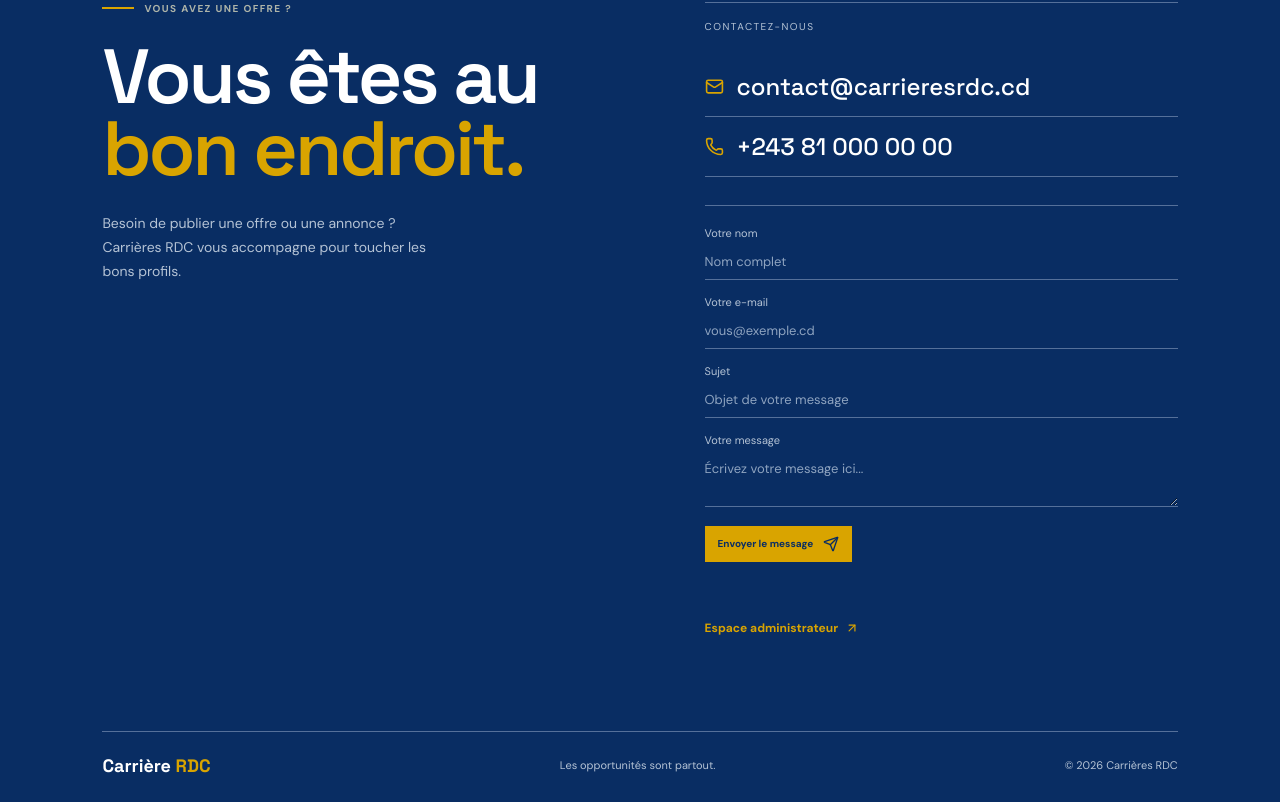
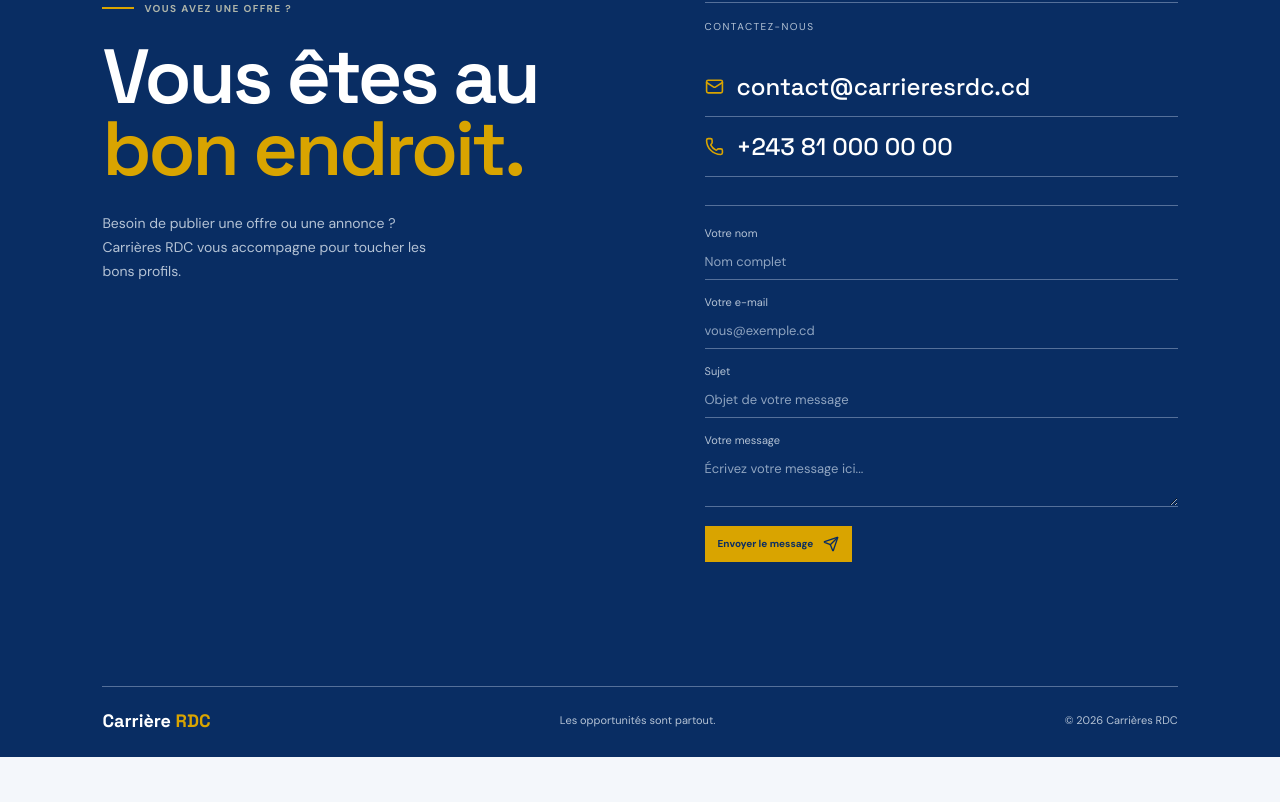
Before and after one commit to JeanVecko/Site-carriere, a Next.js app in the folder site/: page / in a window 1280 px wide. Shown: the part 1073-1875 px from the top of the page. After the commit the page ends 1830 px from the top, so only its background shows below. Built offline with nearby package versions, Linux system fonts and the light colour scheme; no server answers.

Commit message:
Mise en Jour

```diff
--- a/site/app/components/SiteFooter.tsx
+++ b/site/app/components/SiteFooter.tsx
@@ -1,8 +1,7 @@
 "use client";
 
 import { useState } from "react";
-import Link from "next/link";
-import { ArrowUpRight, Mail, Phone, Send } from "lucide-react";
+import { Mail, Phone, Send } from "lucide-react";
 import { apiRequest } from "../lib/api";
 
 export default function SiteFooter() {
@@ -79,9 +78,6 @@ export default function SiteFooter() {
               {feedback}
             </p>
           </form>
-          <Link className="footer-admin-link" href="/admin">
-            Espace administrateur <ArrowUpRight size={14} />
-          </Link>
         </div>
       </div>
       <div className="footer-bottom">
```
Also changed, not shown: 1 other file (tests, documents, lock files or other folders).
